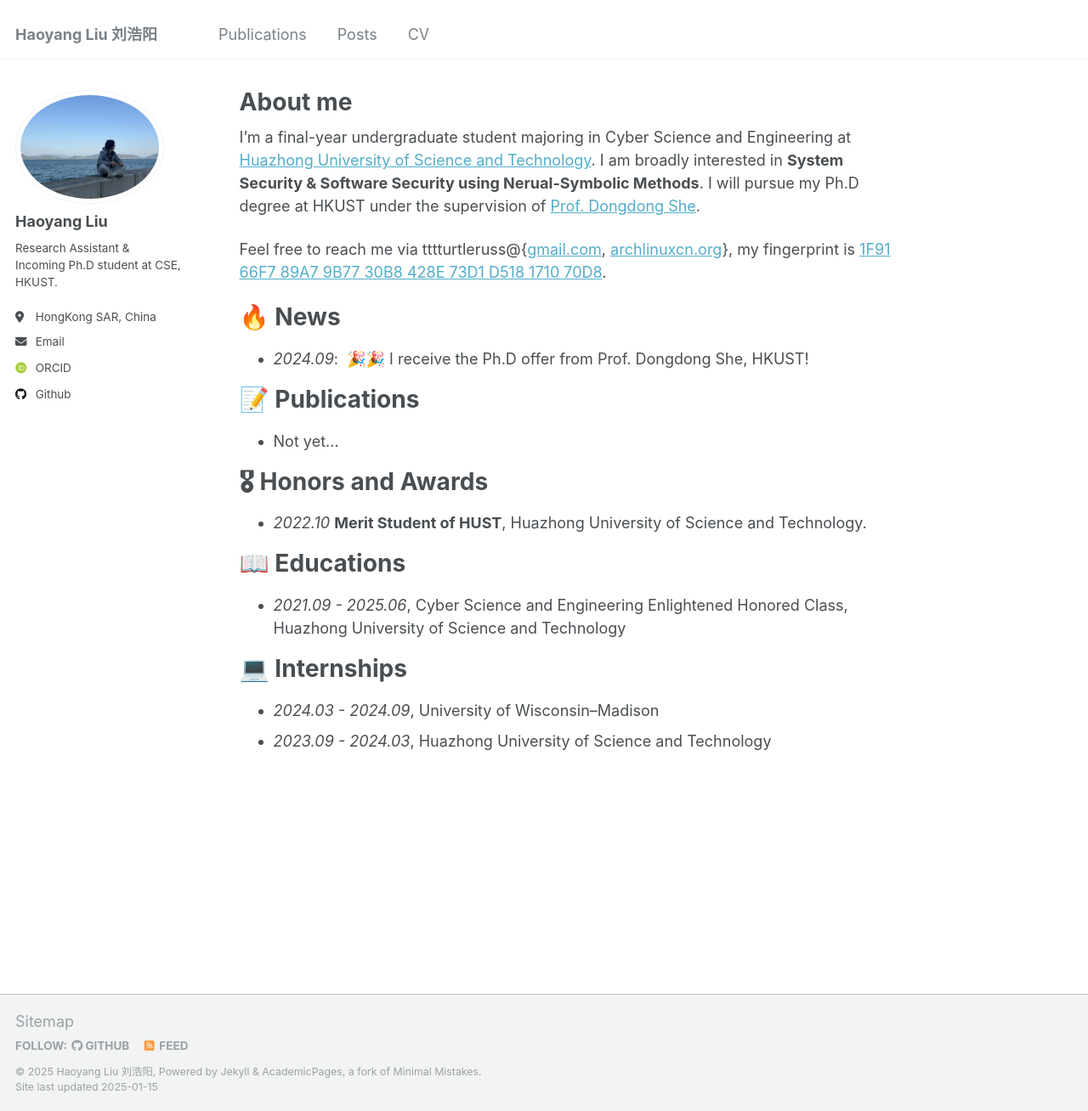
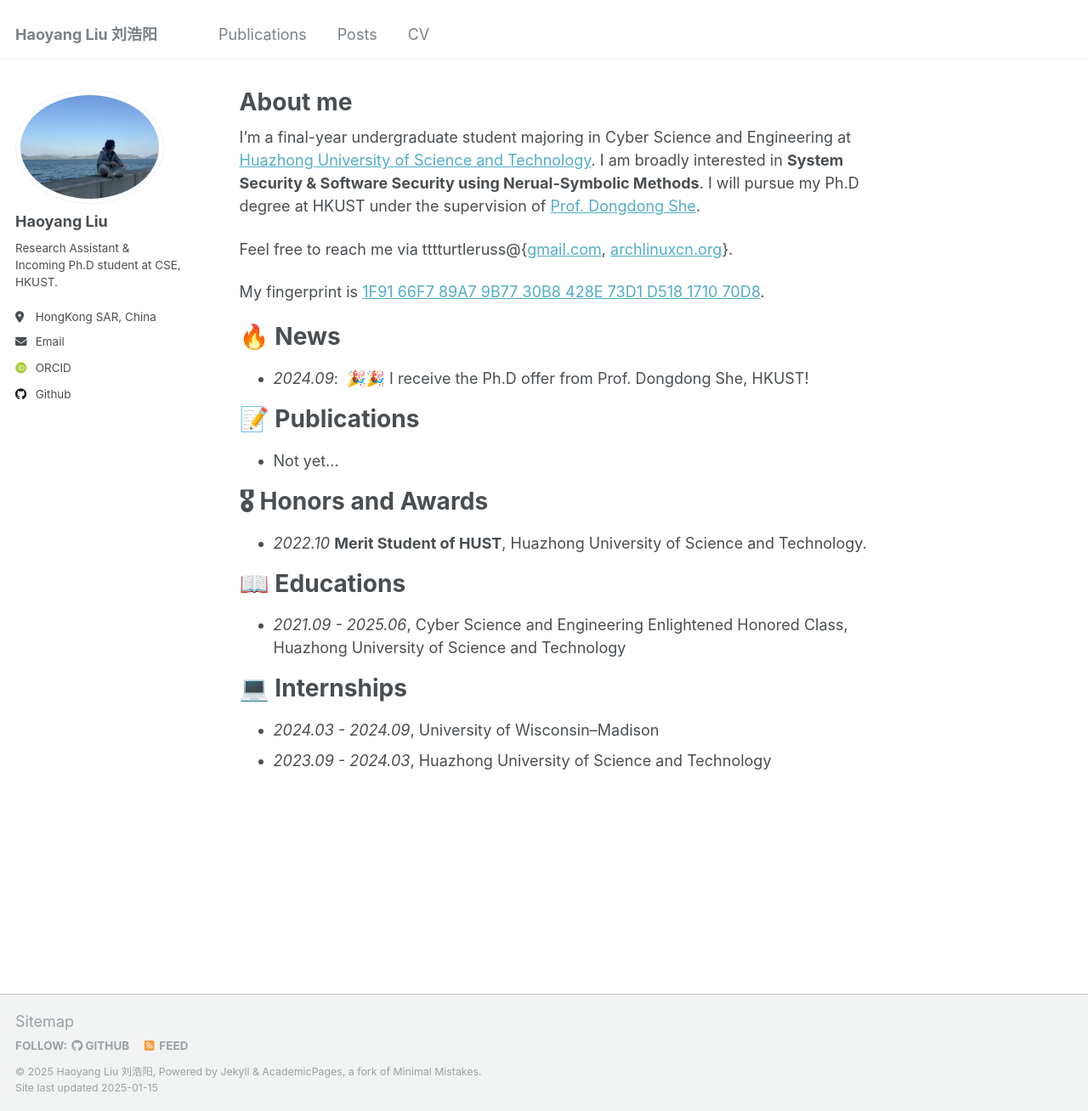
Before and after one commit to tttturtle-russ/tttturtle-russ.github.io, a Jekyll site: the page built from _pages/about.md, in a window 1280 px wide and 1308 px high. Shown: the whole window at 85% size. Built offline with Jekyll 4.4.1, drawn with Linux system fonts in a browser that asks for light colours; some web fonts are replaced.

Commit message:
chore: format

```diff
--- a/_pages/about.md
+++ b/_pages/about.md
@@ -9,7 +9,9 @@
 
 I'm a final-year undergraduate student majoring in Cyber Science and Engineering at [Huazhong University of Science and Technology](https://hust.edu.cn). I am broadly interested in **System Security & Software Security using Nerual-Symbolic Methods**. I will pursue my Ph.D degree at HKUST under the supervision of [Prof. Dongdong She](https://cse.hkust.edu.hk/~dongdong/).
 
-Feel free to reach me via tttturtleruss@{[gmail.com](mailto://tttturtleruss@gmail.com), [archlinuxcn.org](mailto://tttturtleruss@archlinuxcn.org)}, my fingerprint is [1F91 66F7 89A7 9B77 30B8 428E 73D1 D518 1710 70D8](/files/TurtleRuss%20(Arch%20GPG%20Key)_0x171070D8_public.asc).
+Feel free to reach me via tttturtleruss@{[gmail.com](mailto://tttturtleruss@gmail.com), [archlinuxcn.org](mailto://tttturtleruss@archlinuxcn.org)}.
+
+My fingerprint is [1F91 66F7 89A7 9B77 30B8 428E 73D1 D518 1710 70D8](/files/TurtleRuss%20(Arch%20GPG%20Key)_0x171070D8_public.asc).
 
 
 # 🔥 News
```
